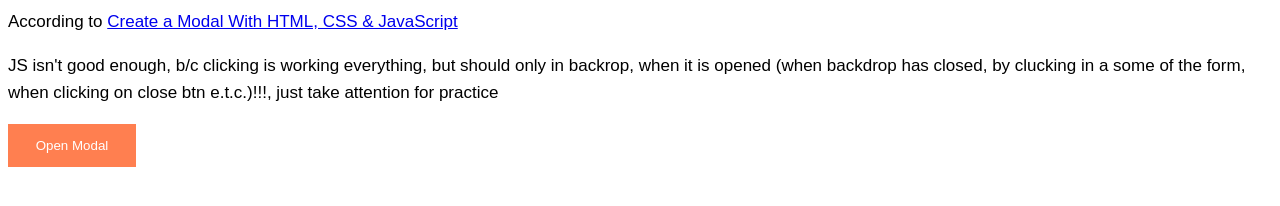
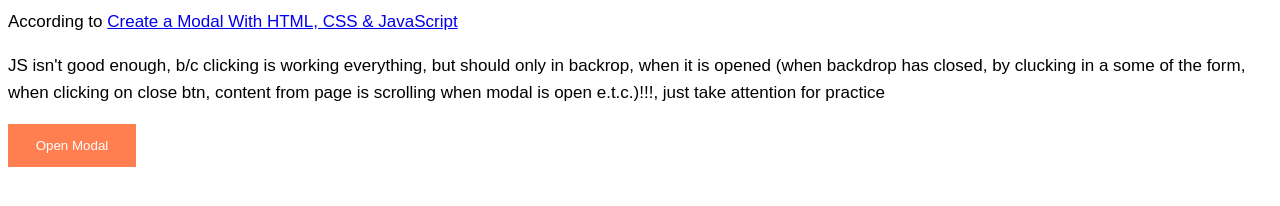
Before and after one commit to torkotiuk/simpleModal, a plain HTML site: page index.html in a window 1280 px wide. Drawn offline with Linux system fonts and the light colour scheme.

Commit message:
add some comment

```diff
--- a/index.html
+++ b/index.html
@@ -19,7 +19,7 @@
     <p>
       JS isn't good enough, b/c clicking is working everything, but should only
       in backrop, when it is opened (when backdrop has closed, by clucking in a
-      some of the form, when clicking on close btn e.t.c.)!!!, just take
+      some of the form, when clicking on close btn, content from page is scrolling when modal is open e.t.c.)!!!, just take
       attention for practice
     </p>
 
```
